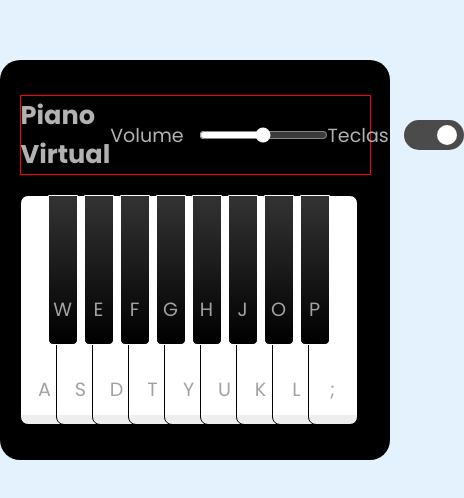
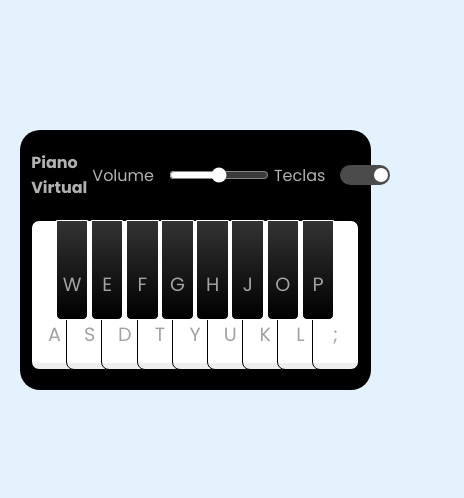
Before and after one commit to ViniciusGCP94/piano-simulator, a plain HTML site: page index.html in a window 390 px wide. Shown: the part 162-660 px from the top of the page, 464 px wide, since content can reach past the window. Drawn offline with Linux system fonts and the light colour scheme.

Commit message:
ajustes na responsividade do tablet e do celular

```diff
--- a/assets/styles/main.css
+++ b/assets/styles/main.css
@@ -20,7 +20,6 @@ header {
     display: flex;
     align-items: center;
     justify-content: space-between;
-    border: 1px solid red;
 }
 
 header h2 {
@@ -155,8 +154,9 @@ header .column span {
 
 @media screen and (max-width: 768px) {
     .container{
-        width: 100%;
-        height: 100%;
+        width: 90%;
+        height: 90%;
+        padding: 20px 5%;
     }
 
     .piano-keys {
@@ -165,26 +165,56 @@ header .column span {
 
     .piano-keys .white {
         width: 60px;
+        height: 180px;
     }
 
     .piano-keys .black {
         width: 36px;
-        height: 160px;
+        height: 120px;
     }
 }
 
-@media screen and (max-width: 480px) {
+@media screen and (max-width: 600px) {
     .container{
-        width: 100%;
-        height: 100%;
+        width: 90%;
+        height: 90%;
+        padding: 20px 3%;
+    }
+
+    header {
+        gap: 5px;
+    }
+
+    header h2 {
+        font-size: 1rem;
+    }
+
+    header > .column span  {
+        font-size: 1rem;
+    }
+
+    .volume-slider input {
+        width: 100px;
+    }
+
+    .keys-check input {
+        width: 50px;
+        height: 20px;
+    }
+
+    .keys-check input::before {
+        width: 14px;
+        height: 14px;
+        left: 0.3rem;
     }
 
     .piano-keys .white {
         width: 50px;
+        height: 150px;
     }
 
     .piano-keys .black {
-        width: 30px;
-        height: 150px;
+        width: 35px;
+        height: 100px;
     }
 }
```
